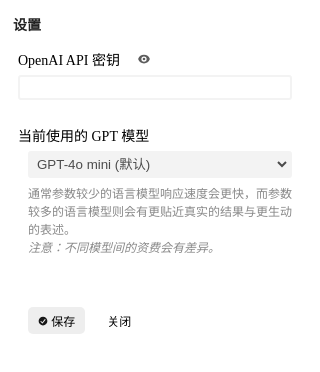
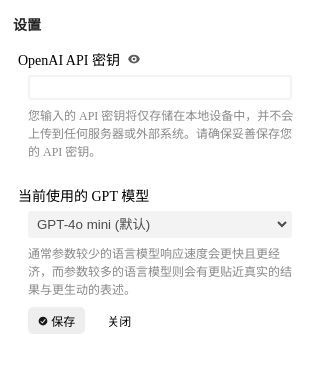
Before and after one commit to Reedo0910/ColorLift, an Electron app: page settings.html in a window 320 px wide. Drawn offline with Linux system fonts and the light colour scheme; no server answers.

Commit message:
feat(settings): API key description

```diff
--- a/settings.html
+++ b/settings.html
@@ -132,7 +132,6 @@
                     <label for="api-key-input">
                         OpenAI API 密钥
                     </label>
-                    <div class="input-wrapper">
                     <button id="toggle-visibility-btn" type="button" aria-label="Toggle visibility" title="显示密钥">
                         <svg xmlns="http://www.w3.org/2000/svg" viewBox="0 0 16 16" fill="currentColor">
                             <path d="M8 9.5a1.5 1.5 0 1 0 0-3 1.5 1.5 0 0 0 0 3Z" />
@@ -142,8 +141,12 @@
                         </svg>
                     </button>
                 </div>
+                <div class="input-wrapper">
+                    <input type="password" id="api-key-input" autocomplete="off" spellcheck="false" autocorrect="off" />
+                    <div class="description">
+                        您输入的 API 密钥将仅存储在本地设备中，并不会上传到任何服务器或外部系统。请确保妥善保存您的 API 密钥。
                     </div>
-                <input type="password" id="api-key-input" autocomplete="off" spellcheck="false" autocorrect="off" />
+                </div>
             </div>
             <div class="text-input">
                 <label for="gpt-model-select">当前使用的 GPT 模型</label>
@@ -154,9 +157,7 @@
                         <option value="gpt-4-turbo">GPT-4 Turbo</option>
                     </select>
                     <div class="description">
-                        通常参数较少的语言模型响应速度会更快，而参数较多的语言模型则会有更贴近真实的结果与更生动的表述。
-                        <br>
-                        <span class="text-italic">注意：不同模型间的资费会有差异。</span>
+                        通常参数较少的语言模型响应速度会更快且更经济，而参数较多的语言模型则会有更贴近真实的结果与更生动的表述。
                     </div>
                 </div>
             </div>
```
Lines whose indentation alone changed are shown as unchanged.
